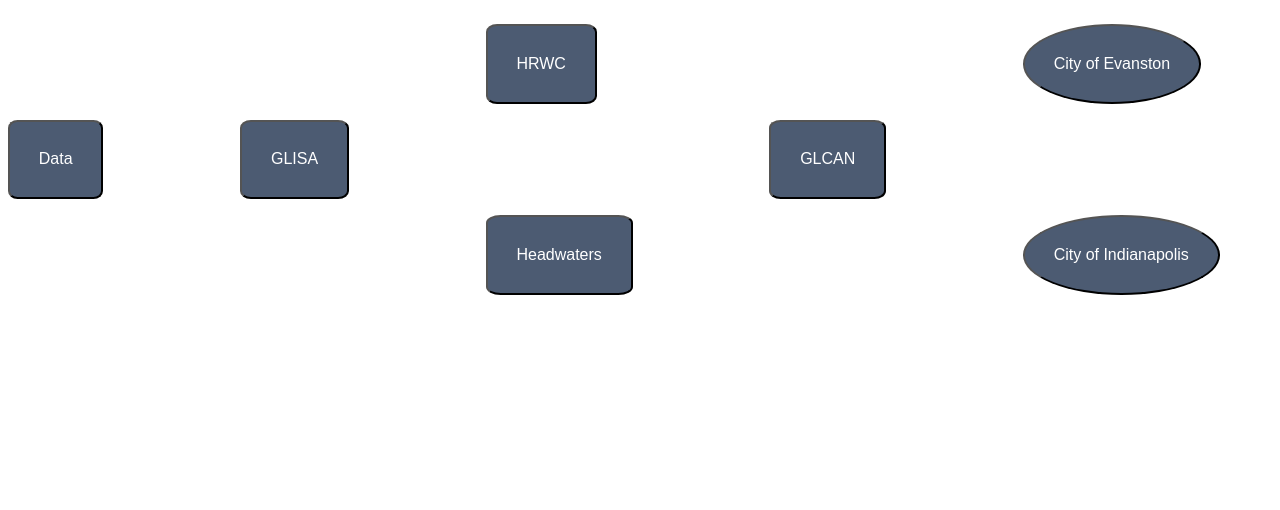
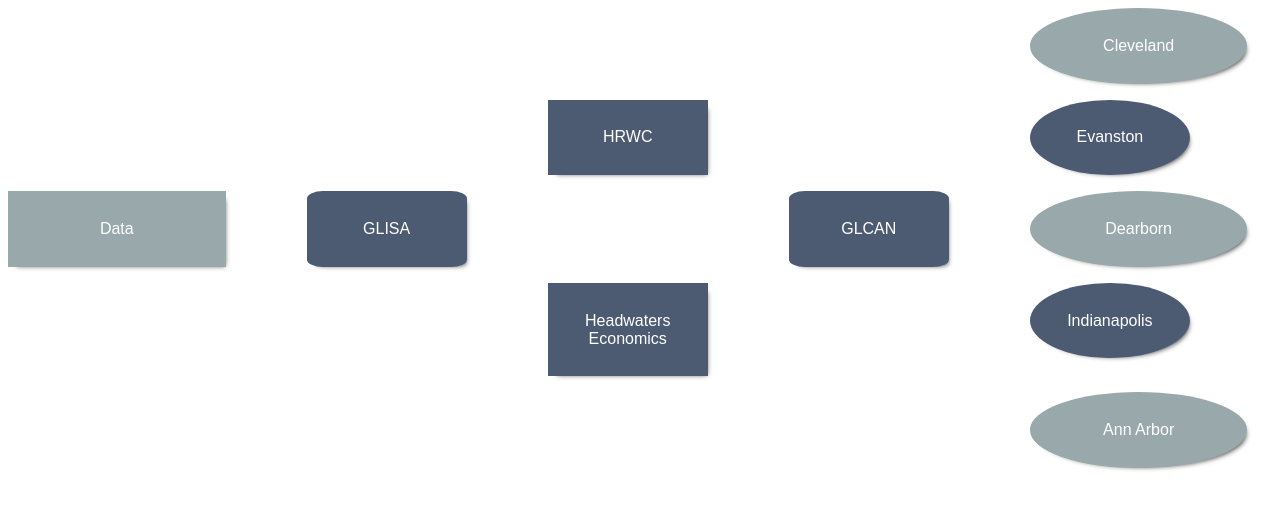
Before and after one commit to galahq/boundary-chain-diagram, a Gatsby site: page / in a window 1280 px wide. Built offline with nearby package versions, Linux system fonts and the light colour scheme; Gatsby itself is replaced by a stand-in of ours.

Commit message:
Add images

```diff
--- a/src/components/Node.js
+++ b/src/components/Node.js
@@ -1,29 +1,43 @@
-import React from 'react'
+import React, { forwardRef, useState, useEffect } from 'react'
 import styled, { css } from 'styled-components'
 import ReactMarkdown from 'react-markdown'
 
-function Node({ id, image, title, shape, content, tooltipVisible, onClick }) {
+function Node(
+  { id, image, title, shape, content, tooltipVisible, onClick },
+  tooltipRef
+) {
+  const itemProps = content !== '' ? { onClick, as: 'button' } : {}
+
+  const [shouldFocus, setShouldFocus] = useState(false)
+
+  useEffect(
+    () => {
+      tooltipRef.current && tooltipRef.current.focus()
+    },
+    [tooltipVisible]
+  )
+
   return (
     <Container id={id}>
-      <Button
-        shape={shape}
-        round={shape === 'Circle'}
-        cloud={shape === 'Cloud'}
-        onClick={onClick}
-      >
+      <Item shape={shape} {...itemProps}>
         {title}
-      </Button>
+      </Item>
       {tooltipVisible && (
-        <Tooltip>
+        <>
+          <Tooltip ref={tooltipRef} tabIndex="0">
             {image && <Image src={require(`../images/${image}`)} />}
             <ReactMarkdown source={content} escapeHtml={false} />
           </Tooltip>
+          <VisuallyHidden>
+            <button onClick={onClick}>Close</button>
+          </VisuallyHidden>
+        </>
       )}
     </Container>
   )
 }
 
-export default Node
+export default forwardRef(Node)
 
 const Container = styled.div`
   position: relative;
@@ -31,39 +45,52 @@
   align-self: stretch;
 `
 
-const Button = styled.button`
-  background-color: #4c5b72;
+const Item = styled.div`
+  background-color: #99a8ab;
   color: #ffffff;
   padding: 1.8em;
   text-align: center;
   font: 1em 'Fira Sans', sans-serif;
-  border-radius: 10%;
+  max-width: 10em;
+  min-width: 10em;
+  border: none;
+  -webkit-box-shadow: 4px 4px 5px -5px rgba(0, 0, 0, 0.75);
+  -moz-box-shadow: 4px 4px 5px -5px rgba(0, 0, 0, 0.75);
+  box-shadow: 4px 4px 5px -5px rgba(0, 0, 0, 0.75);
 
   ${p => {
     if (p.shape === 'Circle') {
       return css`
         border-radius: 50%;
       `
-    } else if (p.shape === 'Cloud') {
+    } else if (p.shape === 'Rectangle') {
+      return css`
+        border-radius: 0%;
+      `
+    } else if (p.shape === 'Rounded') {
+      return css`
+        border-radius: 10%;
+      `
     }
   }}
 
   ${p => {
-    if (p.square) {
+    if (p.as === 'button') {
       return css`
-        border-radius: 0%;
-      `
-    }
-  }}
+        cursor: pointer;
+        background-color: #4c5b72;
 
         &:focus {
-    outline-color: #b5c0c2;
+          outline: 2px solid #b5c0c2;
           outline-offset: 2px;
         }
 
         &:hover {
           background-color: #7c8da8;
         }
+      `
+    }
+  }}
 `
 
 const Image = styled.img`
@@ -85,4 +112,18 @@
   strong {
     color: #534838;
   }
+
+  &:focus {
+    outline: 2px solid #b5c0c2;
+    outline-offset: 2px;
+  }
 `
+
+const VisuallyHidden = styled.div`
+  position: absolute;
+
+  &:not(:focus-within) {
+    left: -9999999px;
+    top: -999999px;
+  }
+`
--- a/src/pages/index.js
+++ b/src/pages/index.js
@@ -1,19 +1,88 @@
-import React, { useState } from 'react'
+import React, { useState, useEffect, useRef } from 'react'
 import styled from 'styled-components'
 
 import Node from '../components/Node'
 
+function IndexPage() {
+  const [visibleTooltip, setVisibleTooltip] = useState(null)
+
+  // A way to get and maintain a reference to a real dom node
+  // openTooltipRef.current will be changed as needed by React
+  const openTooltipRef = useRef(null)
+
+  // Side effect that occurs on render
+  useEffect(() => {
+    function closeTooltip(e) {
+      if (
+        visibleTooltip !== null &&
+        openTooltipRef.current &&
+        !openTooltipRef.current.contains(e.target)
+      ) {
+        setVisibleTooltip(null)
+      }
+    }
+
+    /* Do effect */
+    window.addEventListener('click', closeTooltip)
+    return () => {
+      /* Clean up after yourself */
+      window.removeEventListener('click', closeTooltip)
+    }
+  })
+
+  const stuff = [
+    data,
+    glisa,
+    hrwc,
+    headwaters,
+    glcan,
+    evanston,
+    indianapolis,
+    annarbor,
+    cleveland,
+    dearborn,
+  ]
+  return (
+    <Grid>
+      {stuff.map(el => {
+        const tooltipVisible = visibleTooltip === el.id && el.content !== ''
+        return (
+          <Node
+            ref={tooltipVisible ? openTooltipRef : {}}
+            {...el}
+            tooltipVisible={tooltipVisible}
+            onClick={e => {
+              if (tooltipVisible) {
+                setVisibleTooltip(null)
+              } else {
+                setVisibleTooltip(el.id)
+              }
+
+              // Prevent the event from bubbling up to the window listener and
+              // immediately reclosing the new tooltip, if we're clicking from
+              // one to another
+              e.stopPropagation()
+            }}
+          />
+        )
+      })}
+    </Grid>
+  )
+}
+
+export default IndexPage
+
 const data = {
   id: 'data',
   title: 'Data',
-  shape: 'Square',
+  shape: 'Rectangle',
   content: ``,
 }
 
 const glisa = {
   id: 'glisa',
   title: 'GLISA',
-  shape: 'Square',
+  shape: 'Rounded',
   image: 'glisa.png',
   content: `
 **Great Lakes Integrated Sciences and Assessments** *(GLISA)* climatologists extract climate information from
@@ -24,7 +93,7 @@
 const glcan = {
   id: 'glcan',
   title: 'GLCAN',
-  shape: 'Rectangle',
+  shape: 'Rounded',
   content: `<iframe width="560" height="315" src="https://www.youtube.com/embed/n3OfxQKInq4" frameborder="0" allow="accelerometer; autoplay; encrypted-media; gyroscope; picture-in-picture" allowfullscreen></iframe>
 
 The **Great Lakes Climate Action Network** *(GLCAN)* recognized that cities needed information on expected
@@ -38,6 +107,7 @@
   id: 'hrwc',
   title: 'HRWC',
   shape: 'Rectangle',
+  image: 'hrwc.png',
   content: `
 *Rebecca Esselman* with **Huron River Watershed Council** *(HRCW)* worked with Great Lakes cities to develop the Vulnerability Assessment template and incorporate GLISA’s climate information.
 `,
@@ -45,16 +115,18 @@
 
 const headwaters = {
   id: 'headwaters',
-  title: 'Headwaters',
+  title: 'Headwaters Economics',
   shape: 'Rectangle',
+  image: 'headwaters.png',
   content: `
 **Headwaters Economics** extracts socioeconomic data from the census and incorporates it into the template.
 `,
 }
 const evanston = {
   id: 'evanston',
-  title: 'City of Evanston',
+  title: 'Evanston',
   shape: 'Circle',
+  image: 'evanston.png',
   content: `
 
 Kumar Jensen, Sustainability Coordinator for the **City of Evanston**, started a Climate Action and Resilience Group of community members. The group used the template to identify the city’s vulnerable physical and natural infrastructure.
@@ -63,8 +135,9 @@
 
 const indianapolis = {
   id: 'indianapolis',
-  title: 'City of Indianapolis',
+  title: 'Indianapolis',
   shape: 'Circle',
+  image: 'indianapolis.png',
   content: `
 
 Jeff Meek, Sustainability Planner for the **City of Indianapolis**, draws on projections in the template to argue for including an adaptation strategy in the city’s Sustainability Plan, and to make decisions that improve the city’s resilience.
@@ -72,47 +145,49 @@
 `,
 }
 
-function IndexPage() {
-  const [visibleTooltip, setVisibleTooltip] = useState(null)
-
-  const stuff = [data, glisa, glcan, hrwc, headwaters, evanston, indianapolis]
-  return (
-    <Grid>
-      {stuff.map(el => {
-        const tooltipVisible = visibleTooltip === el.id && el.content !== ''
-        return (
-          <Node
-            {...el}
-            tooltipVisible={tooltipVisible}
-            onClick={() => {
-              if (tooltipVisible) {
-                setVisibleTooltip(null)
-              } else {
-                setVisibleTooltip(el.id)
-              }
-            }}
-          />
-        )
-      })}
-    </Grid>
-  )
+const cleveland = {
+  id: 'cleveland',
+  title: 'Cleveland',
+  shape: 'Circle',
+  content: ``,
 }
 
-export default IndexPage
+const annarbor = {
+  id: 'annarbor',
+  title: 'Ann Arbor',
+  shape: 'Circle',
+  content: ``,
+}
+
+const dearborn = {
+  id: 'dearborn',
+  title: 'Dearborn',
+  shape: 'Circle',
+  content: ``,
+}
 
 const Grid = styled.div`
   display: grid;
   grid-gap: 1em;
   grid-template-areas:
-    '. . . . . . . . .'
+    '. . . . . . . . cleveland'
     '. . . . hrwc . . . evanston'
-    'data . glisa . . . glcan . .'
+    'data . glisa . . . glcan . dearborn'
     '. . . . headwaters . . . indianapolis'
-    '. . . . . . . . .';
+    '. . . . . . . . annarbor';
 
-  @media (max-width: 500px) {
+  ${'' /* @media (max-width: 500px) {
     grid-template-areas:
       '.    base .'
       'hrwc .    indianapolis';
-  }
+  } */}
 `
+
+const Backdrop = styled.div`
+  position: absolute;
+  left: 0;
+  top: 0;
+  width: 100%;
+  height: 100%;
+  z-index: -1;
+`
```
Also changed, not shown: src/images/evanston.png (added), src/images/glisa.png (added), src/images/headwaters.png (added), src/images/hrwc.png (added), src/images/indianapolis.png (added). Lines whose indentation alone changed are shown as unchanged.
